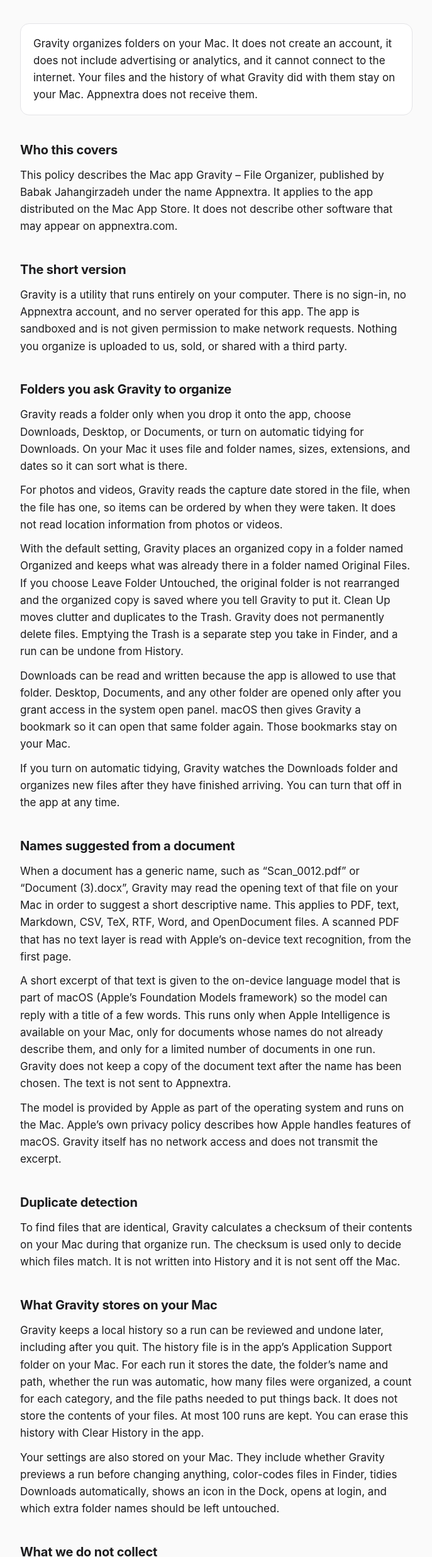
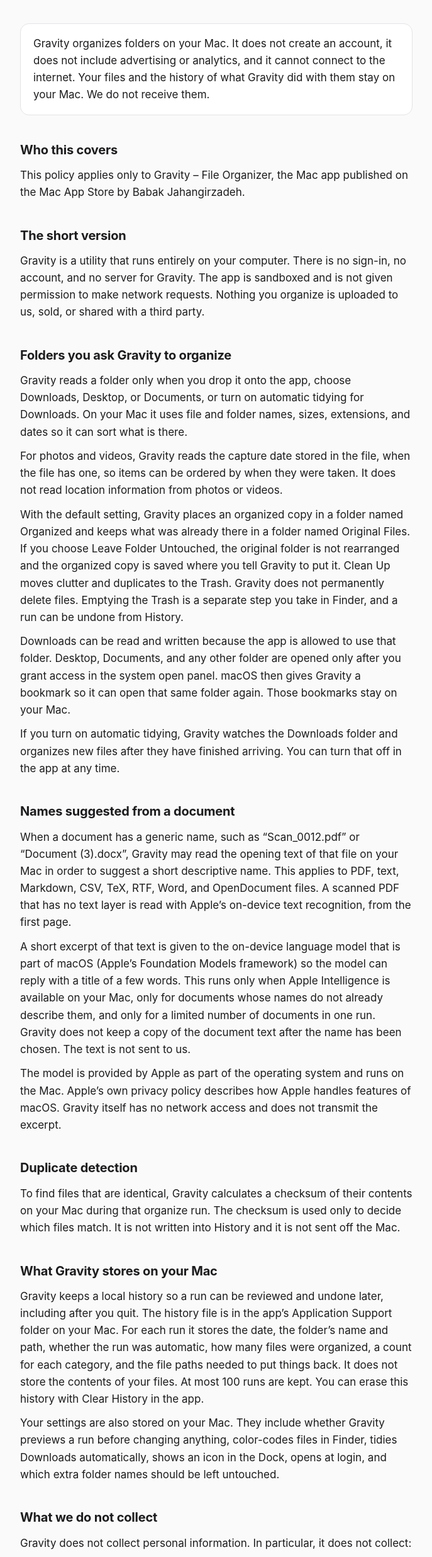
Before and after one commit to arthousepaintingau/gravity-privacy, a plain HTML site: page index.html in a window 1280 px wide. Shown: the part 161-2633 px from the top of the page at 63% size, without its empty margins (296-983 px from the left). Drawn offline with Linux system fonts and the light colour scheme.

Commit message:
Keep this privacy policy limited to Gravity.
Co-authored-by: Cursor <cursoragent@cursor.com>

```diff
--- a/index.html
+++ b/index.html
@@ -4,7 +4,7 @@
   <meta charset="utf-8">
   <meta name="viewport" content="width=device-width, initial-scale=1">
   <title>Privacy Policy — Gravity – File Organizer</title>
-  <meta name="description" content="Privacy policy for Gravity – File Organizer, a Mac app by Appnextra. Gravity processes files on your Mac and does not collect personal data.">
+  <meta name="description" content="Privacy policy for Gravity – File Organizer. Gravity processes files on your Mac and does not collect personal data.">
   <style>
     :root {
       color-scheme: light dark;
@@ -80,14 +80,14 @@
     </header>
 
     <section class="summary">
-      <p>Gravity organizes folders on your Mac. It does not create an account, it does not include advertising or analytics, and it cannot connect to the internet. Your files and the history of what Gravity did with them stay on your Mac. Appnextra does not receive them.</p>
+      <p>Gravity organizes folders on your Mac. It does not create an account, it does not include advertising or analytics, and it cannot connect to the internet. Your files and the history of what Gravity did with them stay on your Mac. We do not receive them.</p>
     </section>
 
     <h2>Who this covers</h2>
-    <p>This policy describes the Mac app Gravity – File Organizer, published by Babak Jahangirzadeh under the name Appnextra. It applies to the app distributed on the Mac App Store. It does not describe other software that may appear on appnextra.com.</p>
+    <p>This policy applies only to Gravity – File Organizer, the Mac app published on the Mac App Store by Babak Jahangirzadeh.</p>
 
     <h2>The short version</h2>
-    <p>Gravity is a utility that runs entirely on your computer. There is no sign-in, no Appnextra account, and no server operated for this app. The app is sandboxed and is not given permission to make network requests. Nothing you organize is uploaded to us, sold, or shared with a third party.</p>
+    <p>Gravity is a utility that runs entirely on your computer. There is no sign-in, no account, and no server for Gravity. The app is sandboxed and is not given permission to make network requests. Nothing you organize is uploaded to us, sold, or shared with a third party.</p>
 
     <h2>Folders you ask Gravity to organize</h2>
     <p>Gravity reads a folder only when you drop it onto the app, choose Downloads, Desktop, or Documents, or turn on automatic tidying for Downloads. On your Mac it uses file and folder names, sizes, extensions, and dates so it can sort what is there.</p>
@@ -98,7 +98,7 @@
 
     <h2>Names suggested from a document</h2>
     <p>When a document has a generic name, such as “Scan_0012.pdf” or “Document (3).docx”, Gravity may read the opening text of that file on your Mac in order to suggest a short descriptive name. This applies to PDF, text, Markdown, CSV, TeX, RTF, Word, and OpenDocument files. A scanned PDF that has no text layer is read with Apple’s on-device text recognition, from the first page.</p>
-    <p>A short excerpt of that text is given to the on-device language model that is part of macOS (Apple’s Foundation Models framework) so the model can reply with a title of a few words. This runs only when Apple Intelligence is available on your Mac, only for documents whose names do not already describe them, and only for a limited number of documents in one run. Gravity does not keep a copy of the document text after the name has been chosen. The text is not sent to Appnextra.</p>
+    <p>A short excerpt of that text is given to the on-device language model that is part of macOS (Apple’s Foundation Models framework) so the model can reply with a title of a few words. This runs only when Apple Intelligence is available on your Mac, only for documents whose names do not already describe them, and only for a limited number of documents in one run. Gravity does not keep a copy of the document text after the name has been chosen. The text is not sent to us.</p>
     <p>The model is provided by Apple as part of the operating system and runs on the Mac. Apple’s own privacy policy describes how Apple handles features of macOS. Gravity itself has no network access and does not transmit the excerpt.</p>
 
     <h2>Duplicate detection</h2>
@@ -109,7 +109,7 @@
     <p>Your settings are also stored on your Mac. They include whether Gravity previews a run before changing anything, color-codes files in Finder, tidies Downloads automatically, shows an icon in the Dock, opens at login, and which extra folder names should be left untouched.</p>
 
     <h2>What we do not collect</h2>
-    <p>Appnextra does not collect personal information through Gravity. In particular, the app does not collect:</p>
+    <p>Gravity does not collect personal information. In particular, it does not collect:</p>
     <ul>
       <li>your name, email address, phone number, contacts, or Apple ID</li>
       <li>the contents, names, or locations of your files</li>
@@ -128,7 +128,7 @@
 
     <h2>Your choices</h2>
     <p>You decide which folders Gravity organizes. You can leave automatic tidying off, preview a run before anything changes, undo a run, and clear History. Removing Gravity and deleting its folder in Application Support removes the history stored on that Mac. Access you granted to a folder can be reconsidered the next time macOS asks, and you can stop using the app at any time.</p>
-    <p>Because Gravity does not send personal information to Appnextra, there is no profile on our servers to access, correct, export, or delete. Questions about this policy are welcome at the address below.</p>
+    <p>Because Gravity does not send personal information to us, there is no profile on a server to access, correct, export, or delete. Questions about this policy are welcome at the address below.</p>
 
     <h2>Changes to this policy</h2>
     <p>If this policy changes, the new version will be posted on this page and the effective date above will be updated. When a change matters to how the app handles information, it will also be noted in the app’s release notes on the Mac App Store.</p>
```
